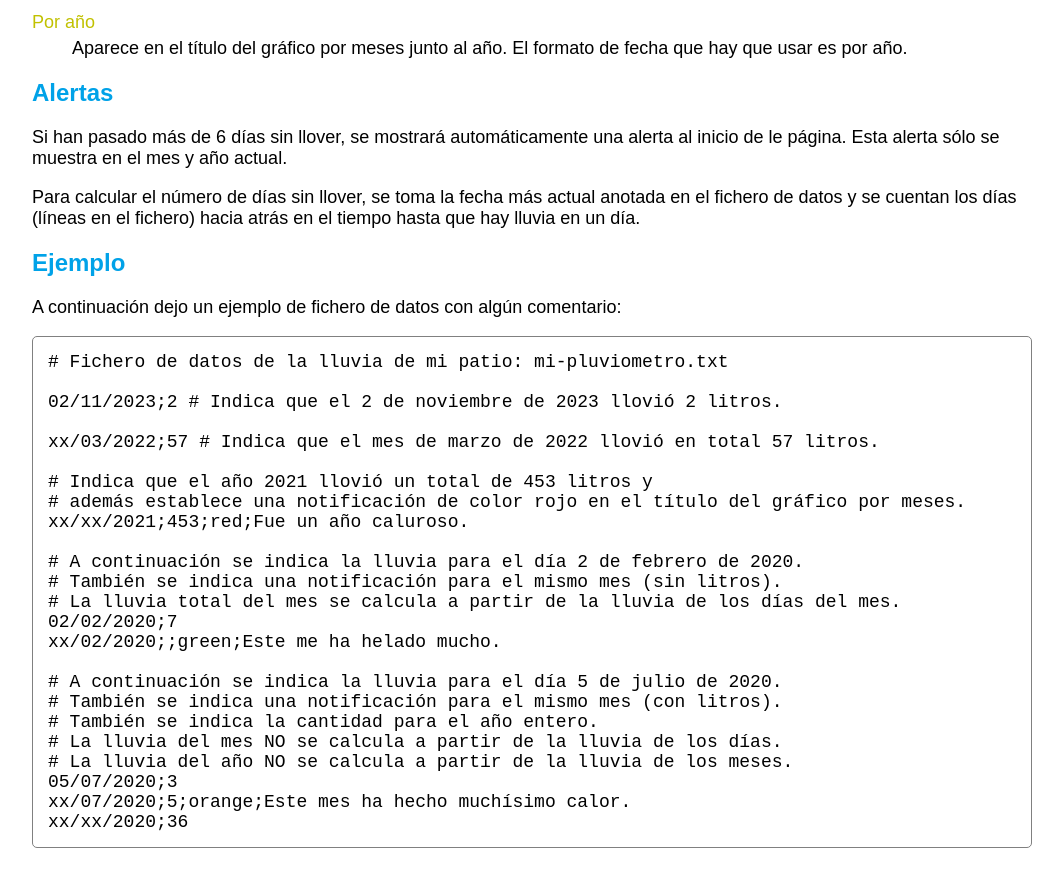
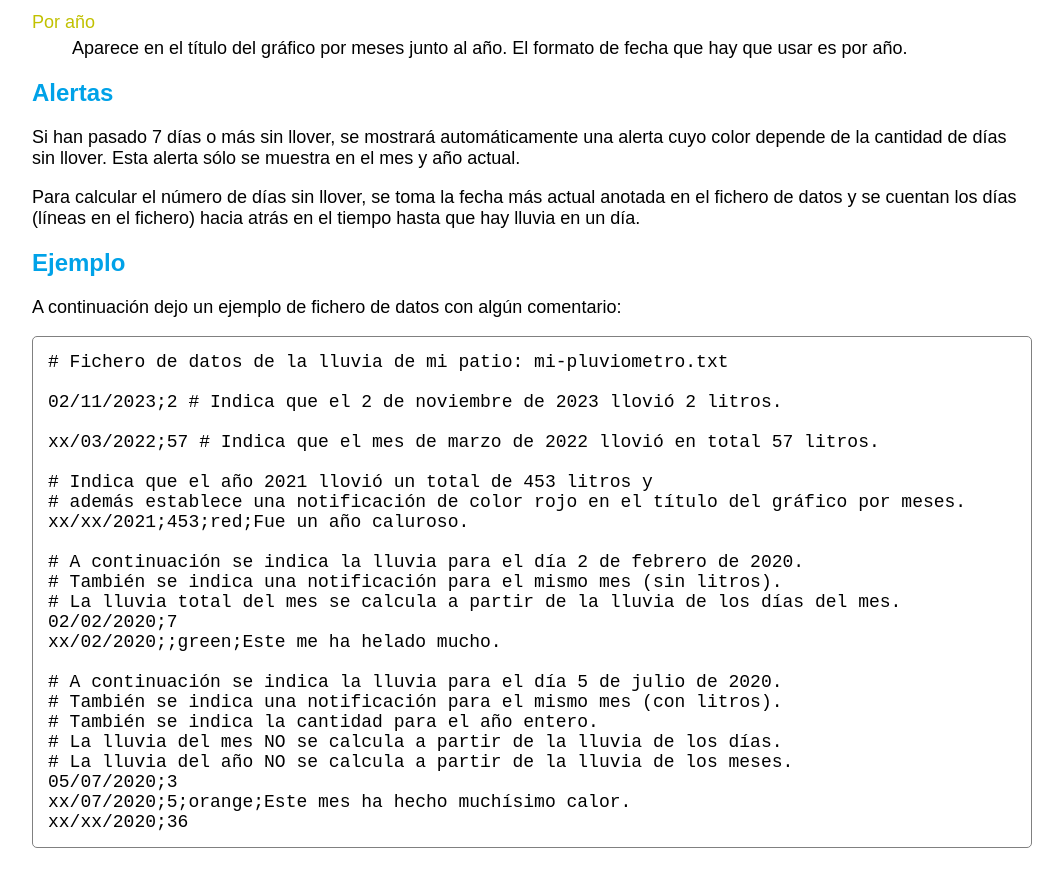
Before and after one commit to jaimemartinmartin15/lluvias.jaimeelingeniero.es, an Angular app: page /formato-fichero in a window 1280 px wide. Shown: the part 1880-2767 px from the top of the page, without its empty margins (108-1171 px from the left). Built offline with nearby package versions, Linux system fonts and the light colour scheme.

Commit message:
Adapt file format alert section.

```diff
--- a/src/app/pages/file-format/file-format.component.html
+++ b/src/app/pages/file-format/file-format.component.html
@@ -179,8 +179,8 @@
   <h1>Alertas</h1>
 
   <p>
-    Si han pasado más de 6 días sin llover, se mostrará automáticamente una alerta al inicio de le página. Esta alerta
-    sólo se muestra en el mes y año actual.
+    Si han pasado 7 días o más sin llover, se mostrará automáticamente una alerta cuyo color depende de la cantidad de
+    días sin llover. Esta alerta sólo se muestra en el mes y año actual.
   </p>
 
   <p>
```
